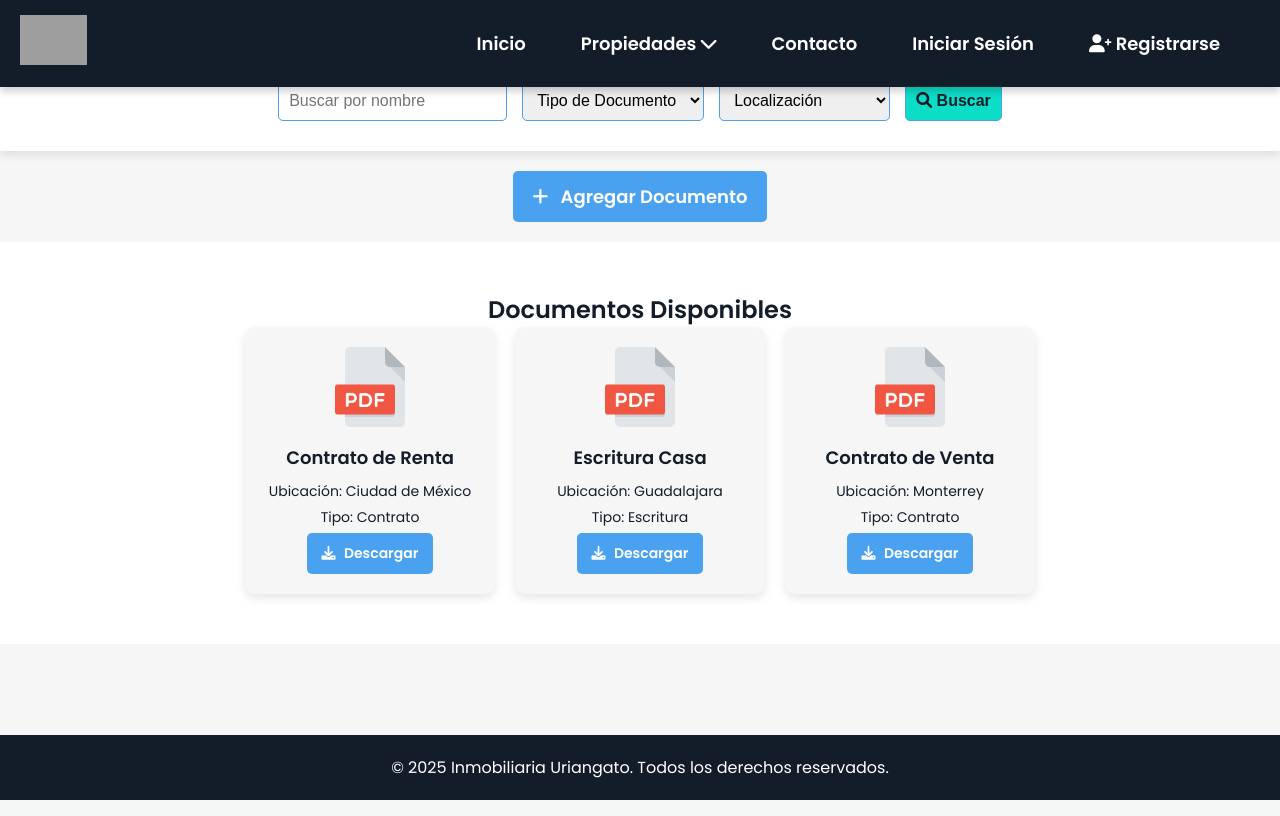
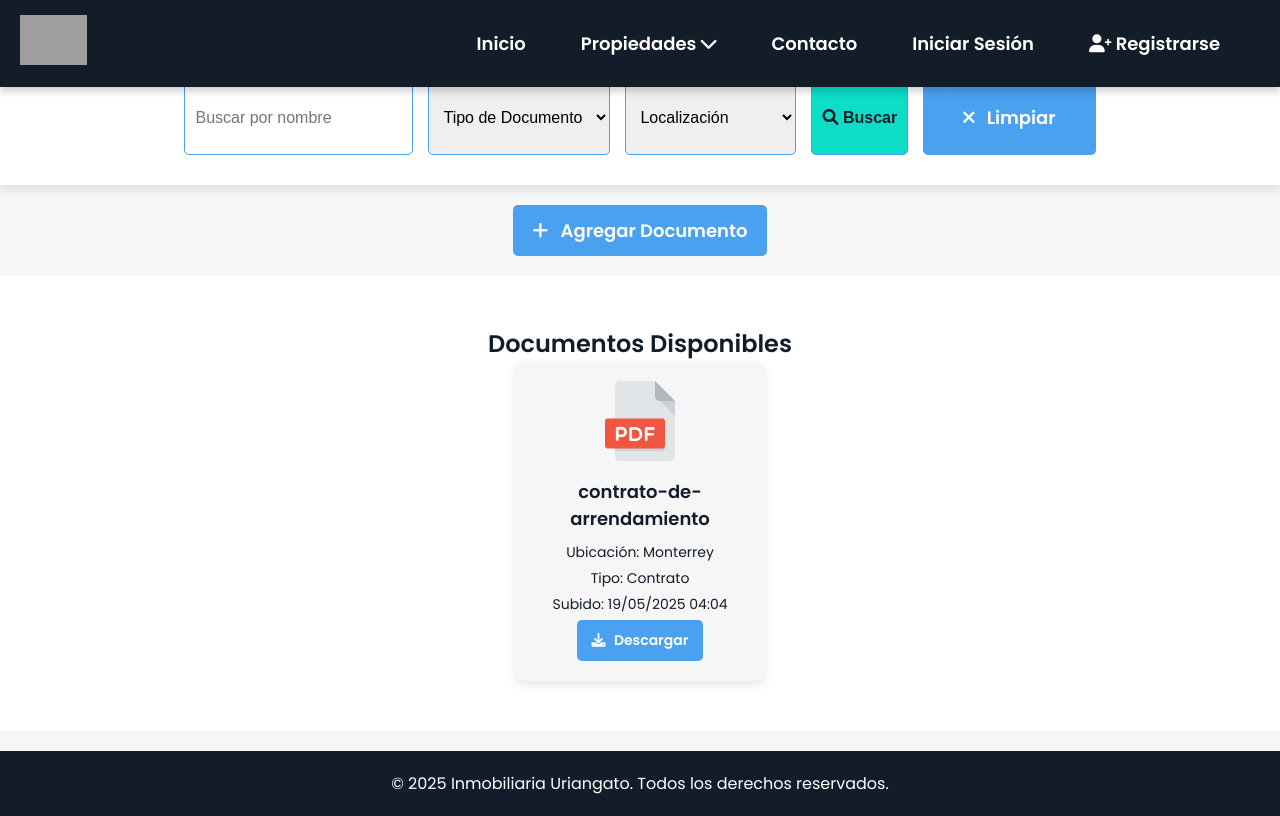
Before and after one commit to ulisesjared/Inmobiliaria, a Django app: page /documentos/ in a window 1280 px wide. Run offline with Django 5.2, Linux system fonts and the light colour scheme; data comes from the database, SQL or seed files in the repository; grey boxes are pictures that could not be loaded.

Commit message:
feature: subir documentos y listarlos

```diff
--- a/inmobiliaria_django/principal/static/estilos/documentos.css
+++ b/inmobiliaria_django/principal/static/estilos/documentos.css
@@ -137,3 +137,15 @@ body {
 .btn-agregar:hover {
     background-color: var(--secondary-color);
 }
+.btn-limpiar {
+    background-color: #dc3545;
+    color: #fff;
+    padding: 8px 14px;
+    border-radius: 6px;
+    text-decoration: none;
+    margin-left: 10px;
+}
+
+.btn-limpiar:hover {
+    background-color: #a71d2a;
+}
--- a/inmobiliaria_django/principal/templates/principal/documentos.html
+++ b/inmobiliaria_django/principal/templates/principal/documentos.html
@@ -4,7 +4,7 @@
     {% load static %}
     <meta charset="UTF-8">
     <meta name="viewport" content="width=device-width, initial-scale=1.0">
-    <title>Administrar Documentos</title>
+    <title>Documentos Subidos</title>
     <link rel="stylesheet" href="{% static 'estilos/main.css' %}">
     <link rel="stylesheet" href="{% static 'estilos/documentos.css' %}">
     <link rel="stylesheet" href="https://cdnjs.cloudflare.com/ajax/libs/font-awesome/6.0.0/css/all.min.css">
@@ -16,22 +16,39 @@
     <main>
         <section class="filtros-documentos">
             <h2>Buscar Documentos</h2>
-            <div class="buscador">
-                <input type="text" placeholder="Buscar por nombre">
-                <select>
+            <form method="GET" class="buscador">
+                <input type="text" name="nombre" placeholder="Buscar por nombre" value="{{ nombre }}">
+
+                <select name="tipo">
                     <option value="">Tipo de Documento</option>
-                    <option value="contratos">Contratos</option>
-                    <option value="escrituras">Escrituras</option>
+                    <option value="contrato" {% if tipo == 'contrato' %}selected{% endif %}>Contrato</option>
+                    <option value="escritura" {% if tipo == 'escritura' %}selected{% endif %}>Escritura</option>
                 </select>
-                <select>
+
+                <select name="ubicacion">
                     <option value="">Localización</option>
-                    <option value="cdmx">Ciudad de México</option>
-                    <option value="guadalajara">Guadalajara</option>
-                    <option value="monterrey">Monterrey</option>
+                    <option value="cdmx" {% if ubicacion == 'cdmx' %}selected{% endif %}>Ciudad de México</option>
+                    <option value="guadalajara" {% if ubicacion == 'guadalajara' %}selected{% endif %}>Guadalajara</option>
+                    <option value="monterrey" {% if ubicacion == 'monterrey' %}selected{% endif %}>Monterrey</option>
+                    <option value="queretaro" {% if ubicacion == 'queretaro' %}selected{% endif %}>Querétaro</option>
+                    <option value="puebla" {% if ubicacion == 'puebla' %}selected{% endif %}>Puebla</option>
+                    <option value="otro" {% if ubicacion == 'otro' %}selected{% endif %}>Otra</option>
                 </select>
-                <button class="btn-buscar"><i class="fas fa-search"></i> Buscar</button>
-            </div>
+
+                <button type="submit" class="btn-buscar">
+                    <i class="fas fa-search"></i> Buscar
+                </button>
+                <section class="btn-agregar">
+                    <a href="{% url 'documentos' %}"  class="btn-agregar">
+                        <i class="fas fa-times"></i> Limpiar
+                    </a>
+                </section>
+
+
+
+            </form>
         </section>
+
 
         <section class="boton-agregar">
             <a href="{% url 'subir_documento' %}" class="btn-agregar">
@@ -41,28 +58,22 @@
 
         <section class="listado-documentos">
             <h2>Documentos Disponibles</h2>
+
             <div class="contenedor-documentos">
+                {% for doc in documentos %}
                 <div class="documento">
                     <img src="{% static 'imagenes/pdf-icon.png' %}" alt="Documento PDF">
-                    <h3>Contrato de Renta</h3>
-                    <p>Ubicación: Ciudad de México</p>
-                    <p>Tipo: Contrato</p>
-                    <a href="{% static 'documentos/contrato_renta.pdf' %}" class="btn-descargar" download><i class="fas fa-download"></i> Descargar</a>
+                    <h3>{{ doc.nombre }}</h3>
+                    <p>Ubicación: {{ doc.get_ubicacion_display }}</p>
+                    <p>Tipo: {{ doc.get_tipo_display }}</p>
+                    <p>Subido: {{ doc.fecha_subida|date:"d/m/Y H:i" }}</p>
+                    <a href="{{ doc.documento.url }}" class="btn-descargar" download>
+                        <i class="fas fa-download"></i> Descargar
+                    </a>
                 </div>
-                <div class="documento">
-                    <img src="{% static 'imagenes/pdf-icon.png' %}" alt="Documento PDF">
-                    <h3>Escritura Casa</h3>
-                    <p>Ubicación: Guadalajara</p>
-                    <p>Tipo: Escritura</p>
-                    <a href="{% static 'documentos/escritura_casa.pdf' %}" class="btn-descargar" download><i class="fas fa-download"></i> Descargar</a>
-                </div>
-                <div class="documento">
-                    <img src="{% static 'imagenes/pdf-icon.png' %}" alt="Documento PDF">
-                    <h3>Contrato de Venta</h3>
-                    <p>Ubicación: Monterrey</p>
-                    <p>Tipo: Contrato</p>
-                    <a href="{% static 'documentos/contrato_venta.pdf' %}" class="btn-descargar" download><i class="fas fa-download"></i> Descargar</a>
-                </div>
+                {% empty %}
+                <p>No hay documentos disponibles.</p>
+                {% endfor %}
             </div>
         </section>
     </main>
--- a/inmobiliaria_django/principal/urls.py
+++ b/inmobiliaria_django/principal/urls.py
@@ -1,6 +1,8 @@
 from django.urls import path
 from . import views
 from django.contrib.auth.views import LogoutView
+from django.conf import settings
+from django.conf.urls.static import static
 
 urlpatterns = [
     path('', views.index, name='index'),
@@ -23,3 +25,4 @@ urlpatterns = [
     path('eliminar-contacto/<int:contacto_id>/', views.eliminar_contacto, name='eliminar_contacto'),
 
 ]
+urlpatterns += static(settings.MEDIA_URL, document_root=settings.MEDIA_ROOT)
--- a/inmobiliaria_django/principal/views.py
+++ b/inmobiliaria_django/principal/views.py
@@ -186,3 +186,25 @@ def eliminar_contacto(request, contacto_id):
     contacto.delete()
     messages.success(request, 'Contacto eliminado correctamente.')
     return redirect('clientes')
+
+def documentos(request):
+    nombre = request.GET.get('nombre', '').strip()
+    tipo = request.GET.get('tipo', '')
+    ubicacion = request.GET.get('ubicacion', '')
+
+    documentos = Documento.objects.all()
+
+    if nombre:
+        documentos = documentos.filter(nombre__icontains=nombre)
+    if tipo:
+        documentos = documentos.filter(tipo=tipo)
+    if ubicacion:
+        documentos = documentos.filter(ubicacion=ubicacion)
+
+    context = {
+        'documentos': documentos,
+        'nombre': nombre,
+        'tipo': tipo,
+        'ubicacion': ubicacion,
+    }
+    return render(request, 'principal/documentos.html', context)
```
